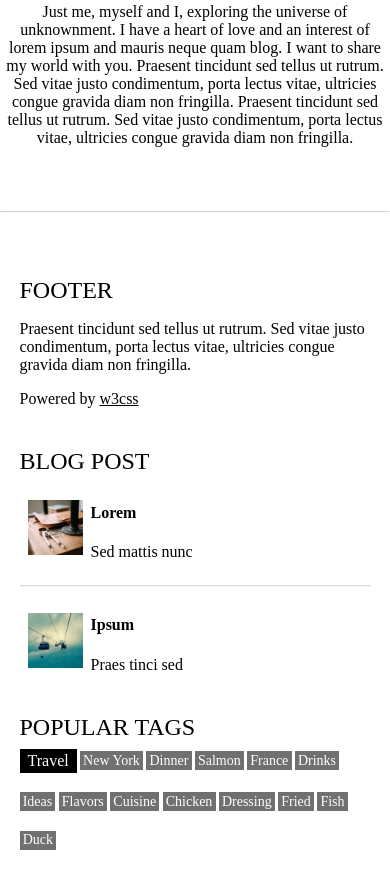
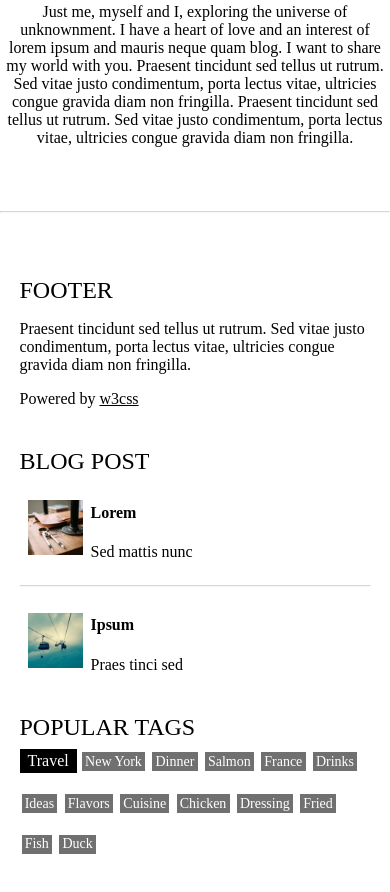
Before and after one commit to RashJrEdmund/My-food, a plain HTML site: page index.html in a window 390 px wide. Shown: the part 5812-6704 px from the top of the page. Drawn offline with Linux system fonts and the light colour scheme.

Commit message:
gave the popular boxes spaces for the mobile view

```diff
--- a/assets/styles/style.css
+++ b/assets/styles/style.css
@@ -209,4 +209,8 @@ footer {
   footer {
     grid-template-columns: 1fr;
   }
+
+  .popular-box {
+    margin: 2px 2px 0;
+  }
 }
```
